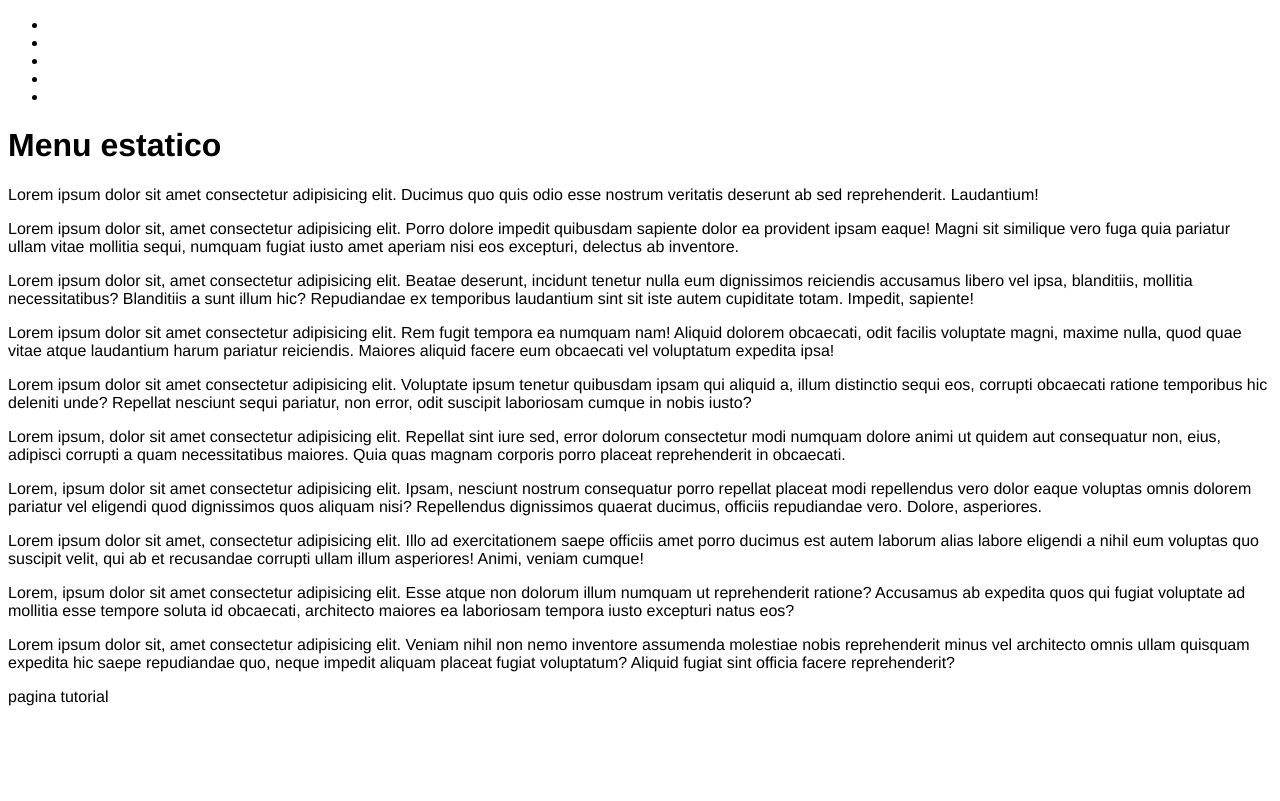
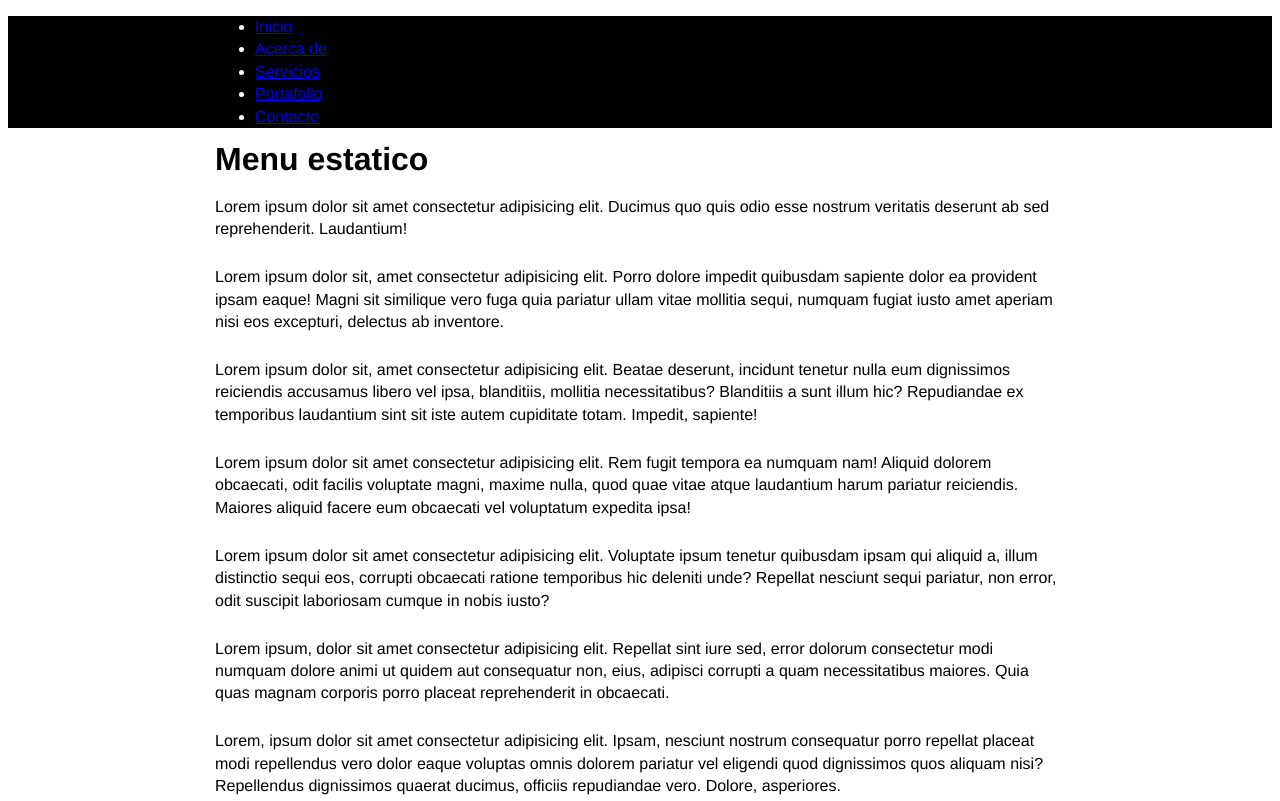
Before and after one commit to AlanJob/MenuFixedTop01, a plain HTML site: page index.html in a window 1280 px wide. Shown: the top 801 px of the page. Drawn offline with Linux system fonts and the light colour scheme.

Commit message:
basic CSS

```diff
--- a/css/index.css
+++ b/css/index.css
@@ -2,5 +2,24 @@ body{
     font-size: 1rem;
     font-family: 'Franklin Gothic Medium', 'Arial Narrow', Arial, sans-serif;
     color: black;
+    line-height: 1.4rem;
 }
-header{}
+h1{
+    font-size: 2rem;
+    line-height: 1.3rem;
+}
+
+p{
+    margin-top: 1.6rem;
+}
+
+.container{
+    width: 85%;
+    max-width: 850px;
+    margin: 0 auto;
+}
+
+.header{
+    background: black;
+    color: white;
+}
--- a/index.html
+++ b/index.html
@@ -14,11 +14,11 @@
             </a>
             <nav class="navigation">
                 <ul>
-                    <li><a href="#"></a></li>
-                    <li><a href="#"></a></li>
-                    <li><a href="#"></a></li>
-                    <li><a href="#"></a></li>
-                    <li><a href="#"></a></li>
+                    <li><a href="#">Inicio</a></li>
+                    <li><a href="#">Acerca de</a></li>
+                    <li><a href="#">Servicios</a></li>
+                    <li><a href="#">Portafolio</a></li>
+                    <li><a href="#">Contacto</a></li>
                 </ul>
             </nav>
         </div>
```
